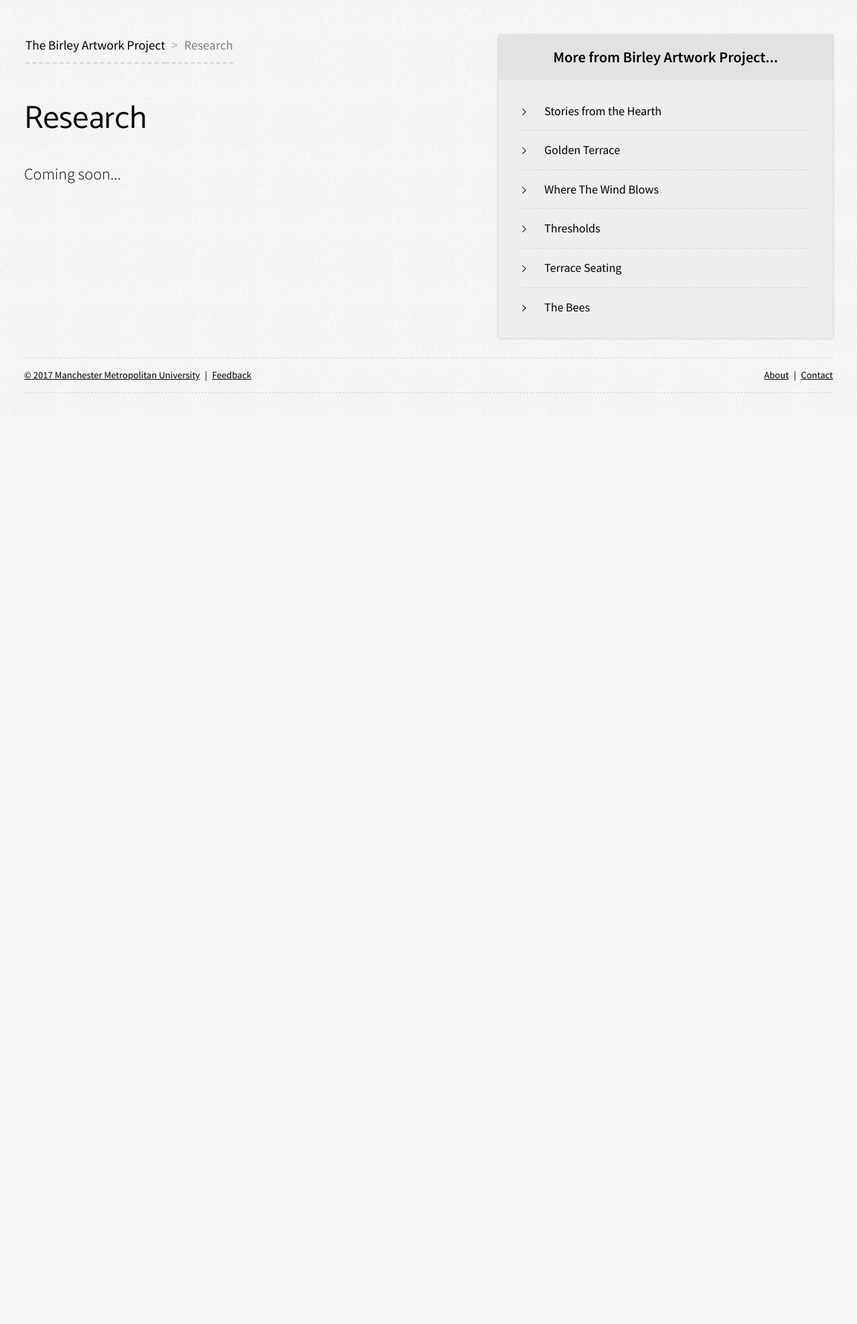
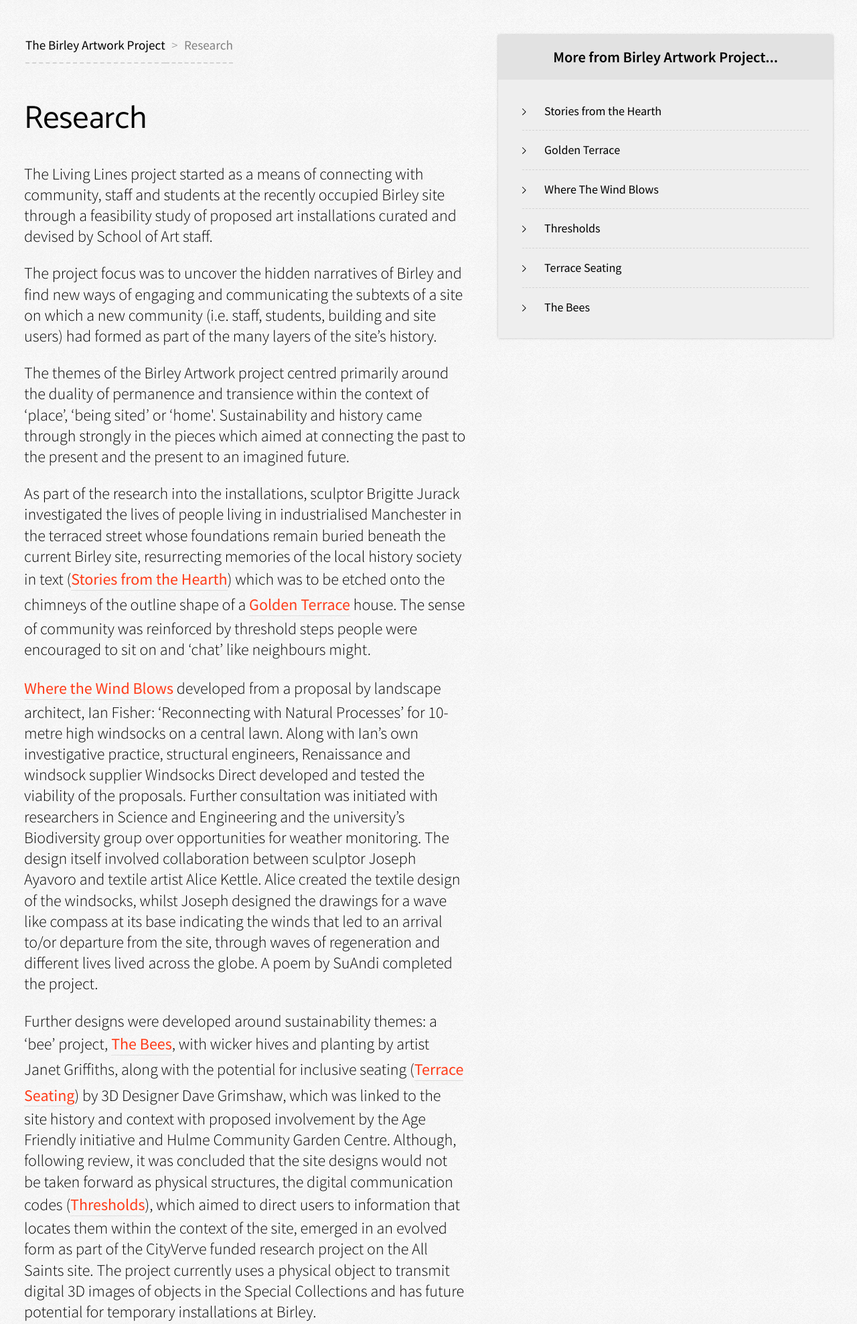
Before and after one commit to tmccarten/birley, a PHP site: page /case-studies/birley-artwork-project/research.php in a window 1280 px wide. Shown: the part 458-2435 px from the top of the page at 67% size. Before the commit the page ends 1045 px from the top, so only its background shows below. Run offline with PHP 8.4, Linux system fonts and the light colour scheme.

Commit message:
research page

```diff
--- a/assets/includes/head.php
+++ b/assets/includes/head.php
@@ -4,7 +4,7 @@
 <head>
   <meta charset="utf-8">
 
-  <?php $cssVersion = "52" ?>
+  <?php $cssVersion = "53" ?>
 
   <?php $javaVersion = "35" ?>
 
--- a/case-studies/birley-artwork-project/research.php
+++ b/case-studies/birley-artwork-project/research.php
@@ -51,7 +51,17 @@ include('../../assets/includes/header.php'); ?>
 
       <h3 class="content-text__title">Research</h3>
 
-      <p>Coming soon...</p>
+      <p>The Living Lines project started as a means of connecting with community, staff and students at the recently occupied Birley site through a feasibility study of proposed art installations curated and devised by School of Art staff.</p>
+      <p>The project focus was to uncover the hidden narratives of Birley and find new ways of engaging and communicating the subtexts of a site on which a new community (i.e. staff, students, building and site users) had formed as part of the many layers of the site’s history.</p>
+      <p>The themes of the Birley Artwork project centred primarily around the duality of permanence and transience within the context of ‘place’, ‘being sited’ or ‘home'. Sustainability and history came through strongly in the pieces which aimed at connecting the past to the present and the present to an imagined future.</p>
+      <p>As part of the research into the installations, sculptor Brigitte Jurack investigated the lives of people living in industrialised Manchester in the terraced street whose foundations remain buried beneath the current Birley site, resurrecting memories of the local history society in text (<a href="stories-from-the-hearth/" class="content-text__link">Stories from the Hearth</a>) which was to be etched onto the chimneys of the outline shape of a <a href="golden-terrace.php" class="content-text__link">Golden Terrace</a> house. The sense of community was reinforced by threshold steps people were encouraged to sit on and ‘chat’ like neighbours might.</p>
+
+      <p><a href="where-the-wind-blows.php" class="content-text__link">Where the Wind Blows</a> developed from a proposal by landscape architect, Ian Fisher: ‘Reconnecting with Natural Processes’ for 10-metre high windsocks on a central lawn. Along with Ian’s own investigative practice, structural engineers, Renaissance and windsock supplier Windsocks Direct developed and tested the viability of the proposals. Further consultation was initiated with researchers in Science and Engineering and the university’s Biodiversity group over opportunities for weather monitoring. The design itself involved collaboration between sculptor Joseph Ayavoro and textile artist Alice Kettle. Alice created the textile design of the windsocks, whilst Joseph designed the drawings for a wave like compass at its base indicating the winds that led to an arrival to/or departure from the site, through waves of regeneration and different lives lived across the globe. A poem by SuAndi completed the project.</p>
+      <p>Further designs were developed around sustainability themes: a ‘bee’ project, <a href="the-bees.php" class="content-text__link">The Bees</a>, with wicker hives and planting by artist Janet Griffiths, along with the potential for inclusive seating (<a href="terrace-seating.php" class="content-text__link">Terrace Seating</a>) by 3D Designer Dave Grimshaw, which was linked to the site history and context with proposed involvement by the Age Friendly initiative and Hulme Community Garden Centre.
+      Although, following review, it was concluded that the site designs would not be taken forward as physical structures, the digital communication codes (<a href="thresholds.php" class="content-text__link">Thresholds</a>), which aimed to direct users to information that locates them within the context of the site, emerged in an evolved form as part of the CityVerve funded research project on the All Saints site. The project currently uses a physical object to transmit digital 3D images of objects in the Special Collections and has future potential for temporary installations at Birley.</p>
+      <p>In asking the question: ‘What is Public Art?’ and ‘How does it relate to this site’, the project coordinator and curator undertook widespread consultation to understand how the concept designs might be developed if they were to go ‘live’. Beyond the realisation of physical structures, the group had identified at an early stage that the key to ownership in any project was to create structure or platforms that could act as ‘enablers’ for future creativity. It is hoped that this project is one such enabler.</p>
+      <p>The Birley Archive Project has an important place in the recording of this project as a feasibility and concept design study for public art and approaches to a complex site. In essence, it is a project output in its own right. The archive developed through graduate placements as well as the artists research. It is viewed as a platform for investigations into the history of the site and can be used as an educational and archive resource, as well as a portal for further exploration of the university’s digital resources.</p>
+
     </section>
 
     <aside class="sidebar">
```
